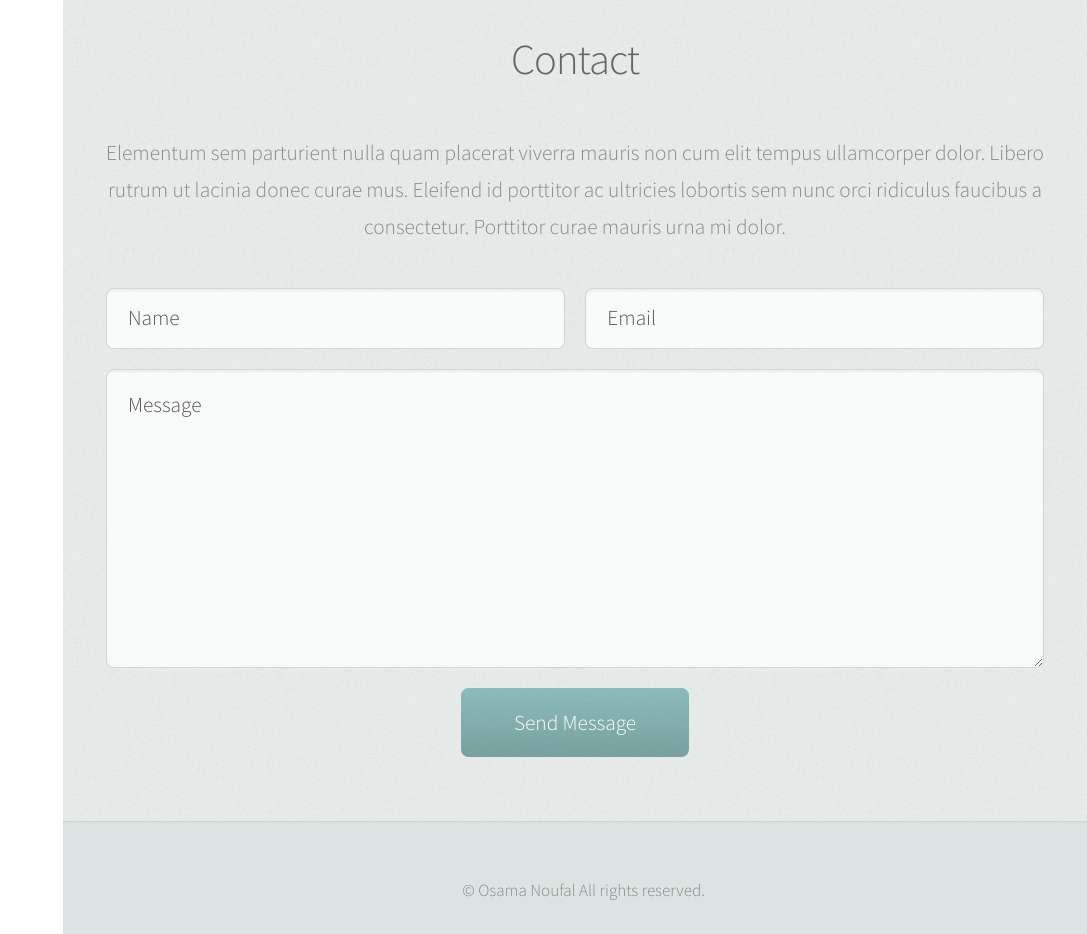
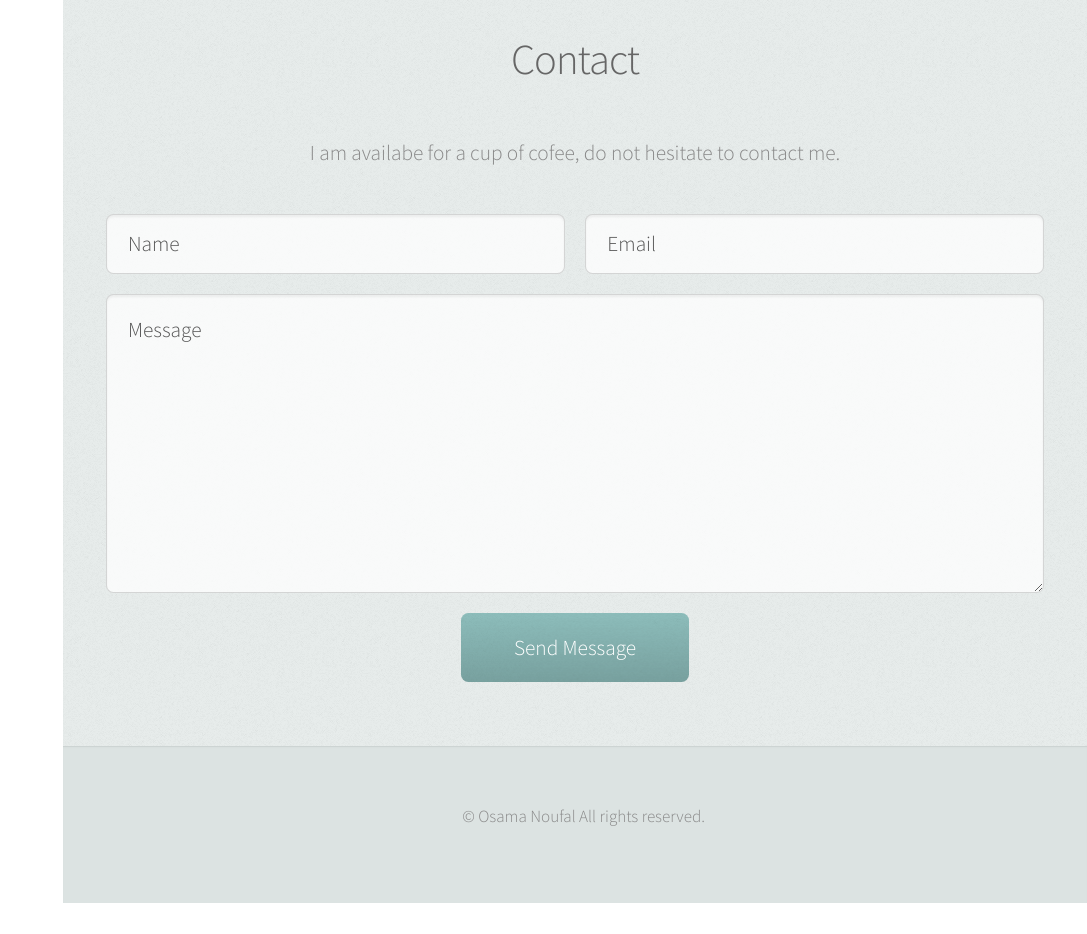
Before and after one commit to onoufal/my-portfolio, a website: page public/index.html in a window 1280 px wide. Shown: the part 2420-3354 px from the top of the page, without its empty margins (193-1280 px from the left). After the commit the page ends 3323 px from the top, so only its background shows below. Drawn offline with Linux system fonts and the light colour scheme.

Commit message:
submitting phase3

```diff
--- a/public/assets/css/main.css
+++ b/public/assets/css/main.css
@@ -1,7 +1,5 @@
 @import url("font-awesome.min.css");
 @import url("https://fonts.googleapis.com/css?family=Source+Sans+Pro:300,300italic,400,600");
-
-
 
 html, body, div, span, applet, object,
 iframe, h1, h2, h3, h4, h5, h6, p, blockquote,
@@ -126,7 +124,7 @@ input, select, textarea {
 		letter-spacing: -1px;
 	}
 
-		h2.alt {
+h2.alt {
 			color: #888;
 		}
 
--- a/public/index.html
+++ b/public/index.html
@@ -157,10 +157,7 @@
 					<h2>Contact</h2>
 				</header>
 
-				<p>Elementum sem parturient nulla quam placerat viverra
-					mauris non cum elit tempus ullamcorper dolor. Libero rutrum ut lacinia
-					donec curae mus. Eleifend id porttitor ac ultricies lobortis sem nunc
-					orci ridiculus faucibus a consectetur. Porttitor curae mauris urna mi dolor.</p>
+				<p>I am availabe for a cup of cofee, do not hesitate to contact me.</p>
 
 				<form method="post" action="#">
 					<div class="row">
```
